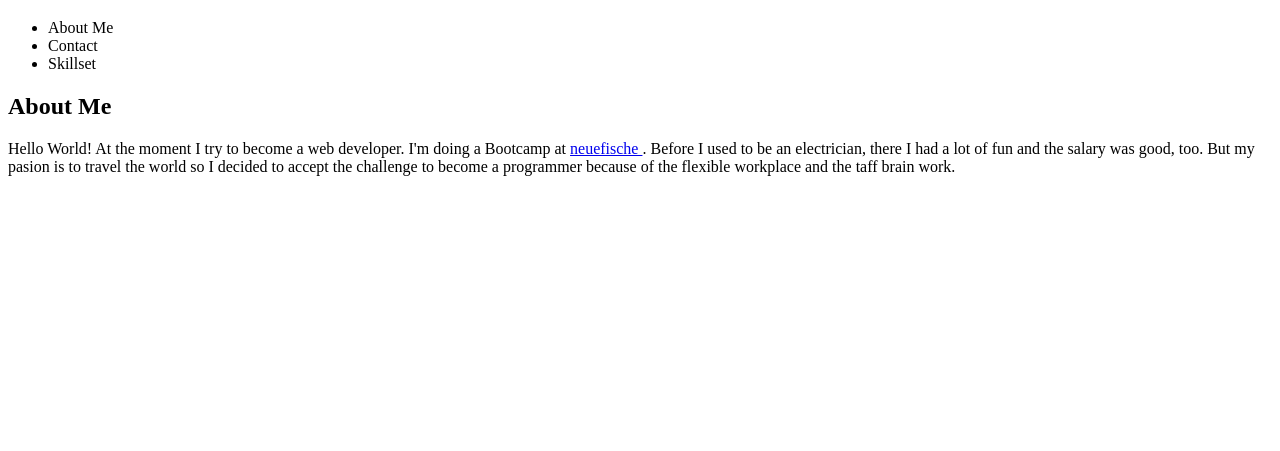
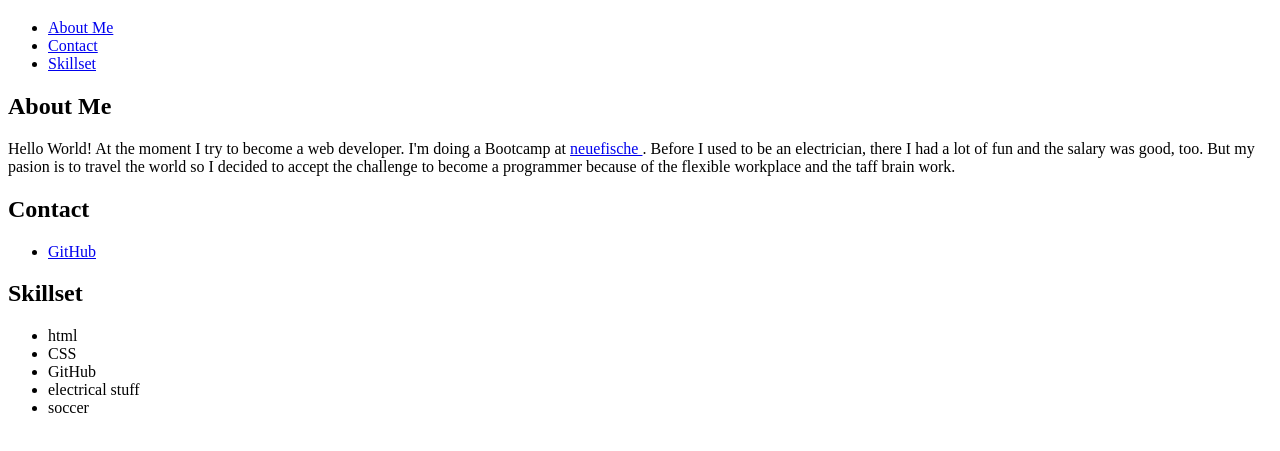
Before and after one commit to KilianBau/personal-website, a plain HTML site: page index.html in a window 1280 px wide. Shown: the part 61-512 px from the top of the page. Drawn offline with Linux system fonts and the light colour scheme.

Commit message:
add links, skillset, text

```diff
--- a/index.html
+++ b/index.html
@@ -3,16 +3,17 @@
   <head>
     <meta charset="UTF-8" />
     <meta name="viewport" content="width=device-width, initial-scale=1.0" />
-    <title>Document</title>
+    <title>My personal website</title>
+    <link rel="stylesheet" type="text/css" href="../CSS/styles.css"/>
   </head>
   <body>
     <header>
       <h1>Kilian's personal Website</h1>
-      <nav id="nav">
+      <nav id="nav" class="nav-bar">
         <ul>
-          <li><a>About Me</a></li>
-          <li><a>Contact</a></li>
-          <li><a>Skillset</a></li>
+          <li><a href="#about-me">About Me</a></li>
+          <li><a href="#contact">Contact</a></li>
+          <li><a href="#skillset">Skillset</a></li>
         </ul>
       </nav>
     </header>
@@ -29,6 +30,23 @@
           flexible workplace and the taff brain work.
         </p>
       </section>
+      <section id="contact">
+        <h2>Contact</h2>
+        <p> <ul>
+          <li><a href="https://github.com/KilianBau">GitHub</a></li>
+        </ul></p>
+      </section>
+      <section id="skillset">
+        <h2>Skillset</h2>
+        <ul>
+          <li>html</li>
+          <li>CSS</li>
+          <li>GitHub</li>
+          <li>electrical stuff</li>
+          <li>soccer</li>
+        </ul>
+
+      </section>
     </main>
   </body>
 </html>
```
